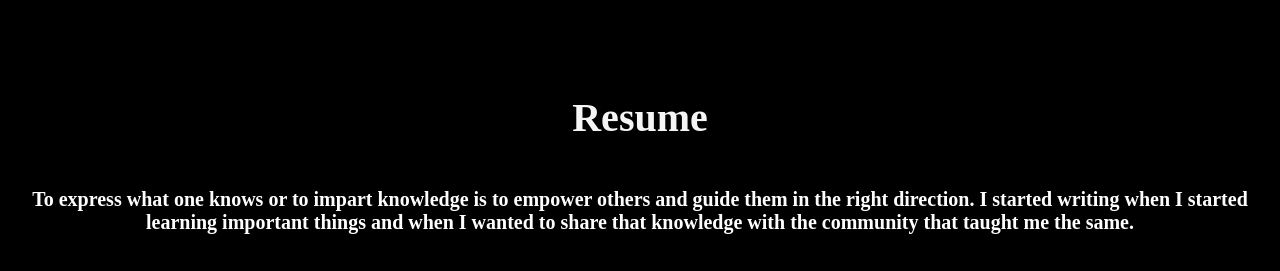
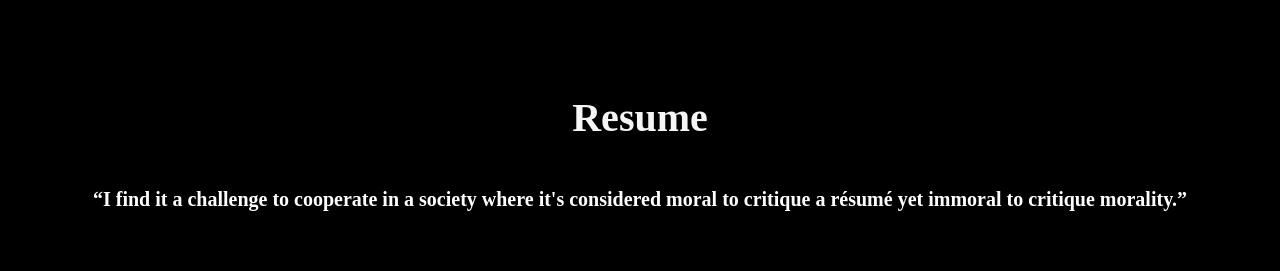
Before and after one commit to satz17/satz17.github.io, a plain HTML site: page index.html in a window 1280 px wide. Shown: the part 2120-2391 px from the top of the page. Drawn offline with nearby package versions, Linux system fonts and the light colour scheme.

Commit message:
Update index.html

```diff
--- a/index.html
+++ b/index.html
@@ -61,10 +61,8 @@
 
           <div class='resume'>
             <h1>Resume</h1>
-            <p>To express what one knows or to impart knowledge is to empower others and guide them in the right direction.
-              I
-              started writing when I started learning important things and when I wanted to share that knowledge with the
-              community that taught me the same.</p>
+            <p>“I find it a challenge to cooperate in a society where it's considered moral to critique a résumé yet immoral to critique morality.”
+</p>
             <div class='img_container'>
               <img class='img_resume' src="/img/classx.png" width="350px" height="200px" />
             </div>
```
